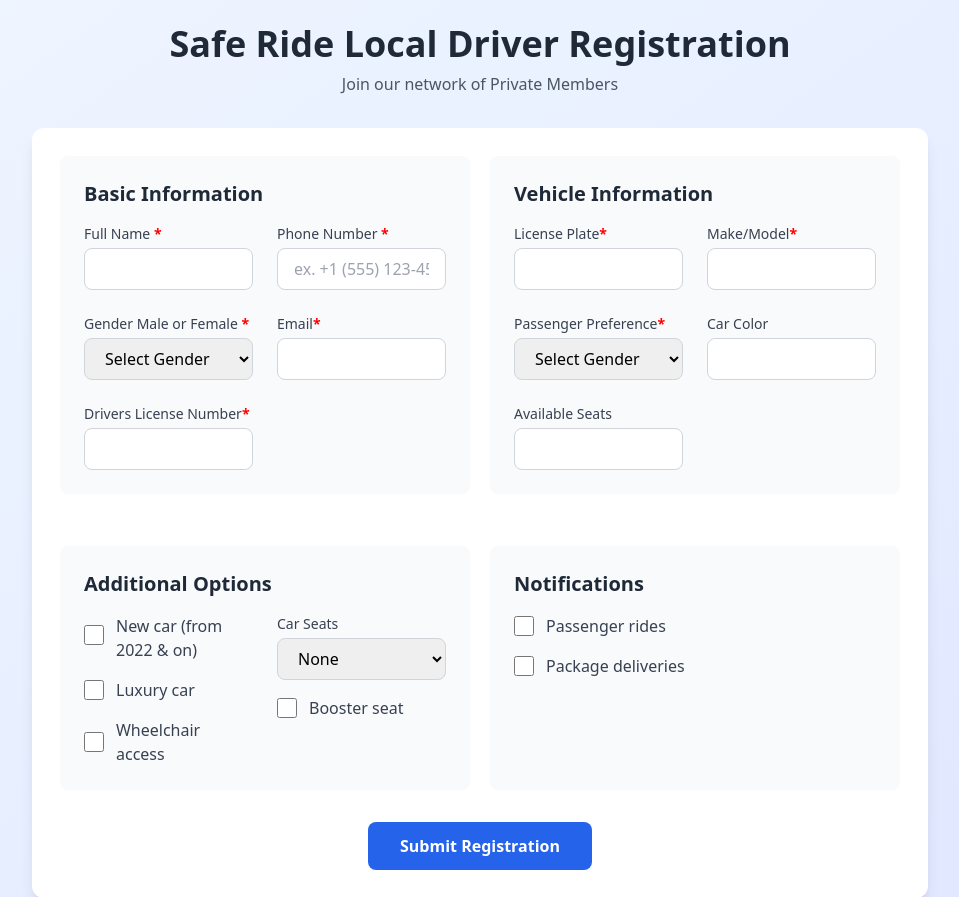
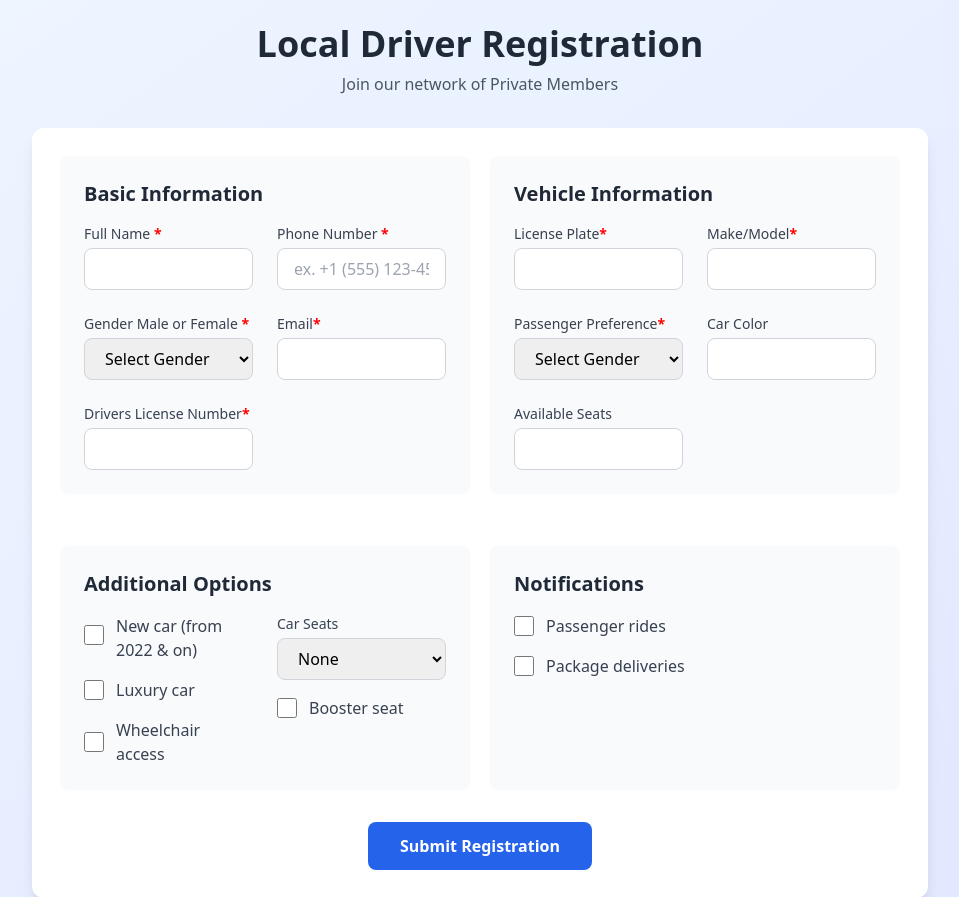
Before and after one commit to zicots7/SMS_IVR_Driver_Passenger_Registration-Using-Flask, a Flask app: page / in a window 1280 px wide. Shown: the top 897 px of the page, without its empty margins (160-1119 px from the left). Run offline with Flask 3, Linux system fonts and the light colour scheme.

Commit message:
Update index.html

```diff
--- a/templates/index.html
+++ b/templates/index.html
@@ -12,7 +12,7 @@
     <div class="max-w-4xl mx-auto">
         <!-- Header Section -->
         <div class="text-center mb-8 animate__animated animate__fadeIn">
-            <h1 class="text-3xl md:text-4xl font-bold text-gray-800 mb-2"> Safe Ride Local Driver Registration</h1>
+            <h1 class="text-3xl md:text-4xl font-bold text-gray-800 mb-2"> Local Driver Registration</h1>
             <p class="text-gray-600">Join our network of Private Members</p>
         </div>
    <style>.required {
```
